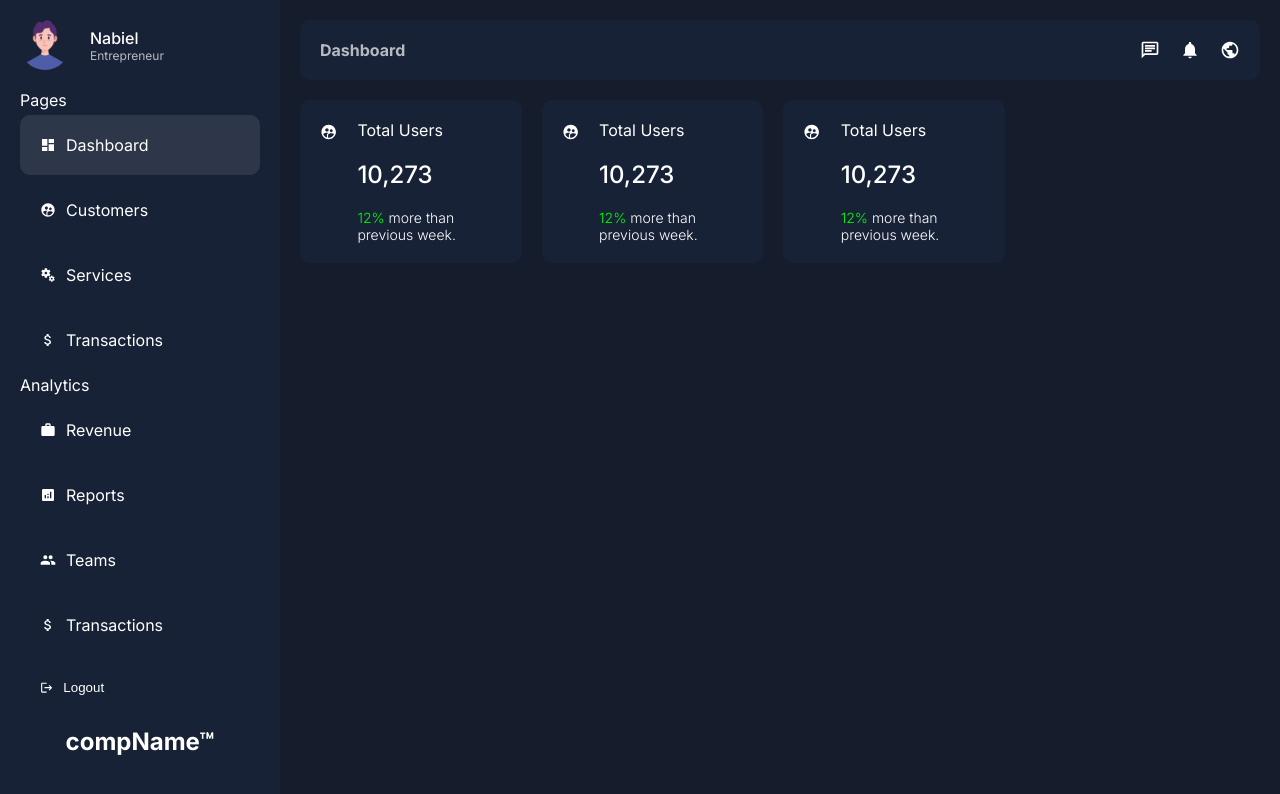
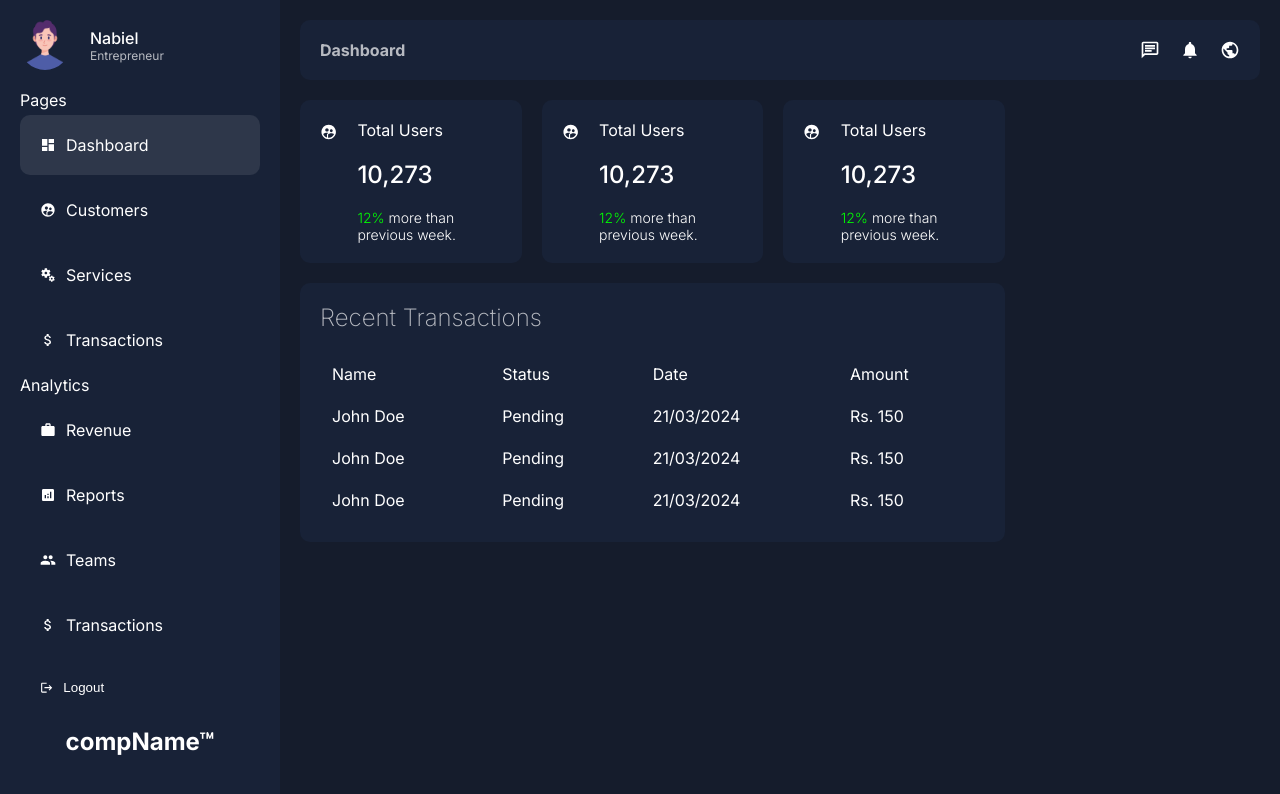
Before and after one commit to jibin7jose/admin-dashboard, a Next.js app: page /dashboard in a window 1280 px wide. Shown: the top 794 px of the page. Built offline with nearby package versions, Linux system fonts and the light colour scheme.

Commit message:
Implementing Transactions Table.

```diff
--- a/app/ui/dashboard/card/card.module.css
+++ b/app/ui/dashboard/card/card.module.css
@@ -5,6 +5,12 @@
     border-radius: 10px;
     gap: 20px;
     cursor: pointer;
+    width: 100%;
+}
+
+.container:hover {
+    background-color: #2e374a;
+    transition: background-color 0.3s ease-in;
 }
 
 .title {
--- a/app/ui/dashboard/transactions/transactions.jsx
+++ b/app/ui/dashboard/transactions/transactions.jsx
@@ -1,8 +1,55 @@
 import styles from './transactions.module.css'
-
+import Image from 'next/image'
 const Transactions = () => {
     return (
-        <div className={styles.container}></div>
+        <div className={styles.container}>
+            <h2 className={styles.title}>Recent Transactions</h2>
+            <table className={styles.table}>
+                <thead>
+                    <tr>
+                        <td>Name</td>
+                        <td>Status</td>
+                        <td>Date</td>
+                        <td>Amount</td>
+                    </tr>
+                </thead>
+                <tbody>
+                <tr>
+                    <td>
+                        {/*<Image src="/noavatar.png" width={40} height={40} className={styles.userImage} />*/}
+                        John Doe
+                    </td>
+                    <td>
+                        <span className={`${styles.status} ${styles.pending}`}>Pending</span>
+                    </td>
+                    <td>21/03/2024</td>
+                    <td>Rs. 150</td>
+                </tr>
+                <tr>
+                    <td>
+                        {/*<Image src="/noavatar.png" width={40} height={40} className={styles.userImage} />*/}
+                        John Doe
+                    </td>
+                    <td>
+                        <span className={`${styles.status} ${styles.done}`}>Pending</span>
+                    </td>
+                    <td>21/03/2024</td>
+                    <td>Rs. 150</td>
+                </tr>
+                <tr>
+                    <td>
+                        {/*<Image src="/noavatar.png" width={40} height={40} className={styles.userImage} />*/}
+                        John Doe
+                    </td>
+                    <td>
+                        <span className={`${styles.status} ${styles.cancelled}`}>Pending</span>
+                    </td>
+                    <td>21/03/2024</td>
+                    <td>Rs. 150</td>
+                </tr>
+                </tbody>
+            </table>
+        </div>
     );
 }
 
--- a/app/ui/dashboard/transactions/transactions.module.css
+++ b/app/ui/dashboard/transactions/transactions.module.css
@@ -0,0 +1,19 @@
+.container {
+    background-color: var(--bgSoft);
+    padding: 20px;
+    border-radius: 10px;
+}
+
+.title {
+    margin-bottom: 20px;
+    font-weight: 200;
+    color: var(--textSoft);
+}
+
+.table {
+    width: 100%;
+}
+
+.table td {
+    padding: 10px;
+}
```
